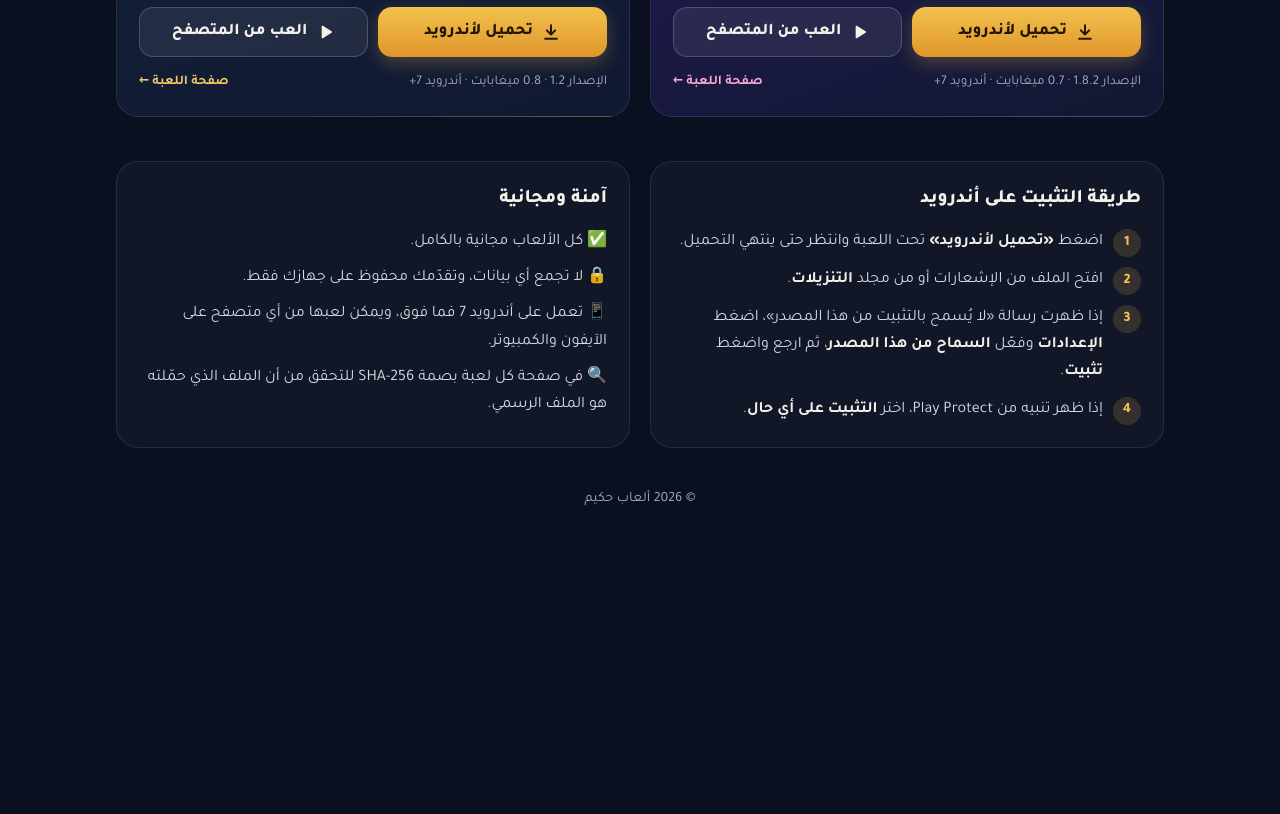
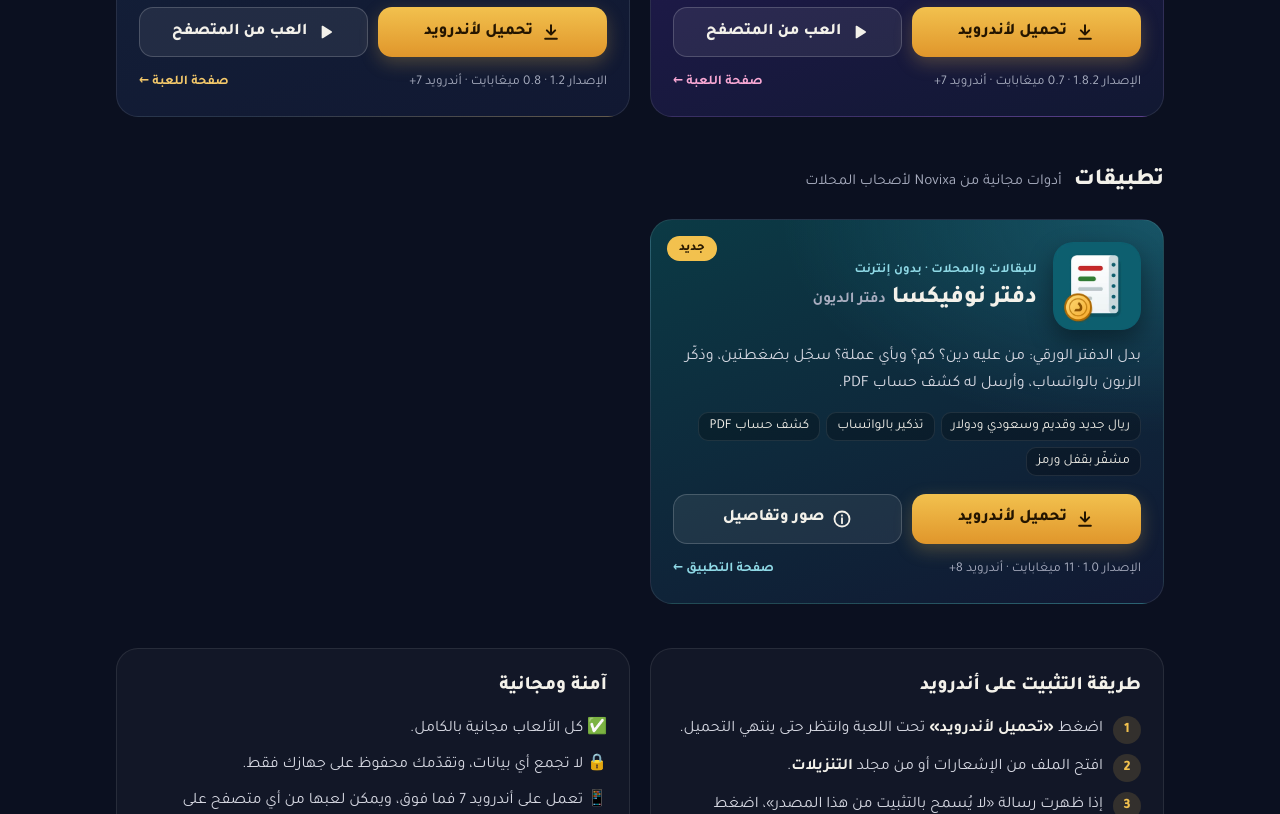
Before and after one commit to momabdu7777-maker/hakim-games, a plain HTML site: page index.html in a window 1280 px wide. Shown: the part 1021-1835 px from the top of the page. Before the commit the page ends 1564 px from the top, so only its background shows below. Drawn offline with Linux system fonts and the light colour scheme.

Commit message:
إضافة قسم «تطبيقات» وفيه دفتر نوفيكسا (دفتر ديون الزبائن للمحلات)
Co-Authored-By: Claude Opus 5.5 <noreply@anthropic.com>

```diff
--- a/index.html
+++ b/index.html
@@ -249,6 +249,13 @@ h1 span{background:linear-gradient(90deg,var(--gold),var(--gold-2));-webkit-back
 .domino{--a:#1f7a52;--b:#f2c14e;--c:#0b3325}
 .hakeem{--a:#a855f7;--b:#f9a8d4;--c:#251a55}
 .hakim{--a:#d9a441;--b:#f3c86a;--c:#14223a}
+.dafter{--a:#2a9fb4;--b:#8fd9e6;--c:#0b3a45}
+.group{margin:34px 0 0;display:flex;align-items:baseline;gap:12px;flex-wrap:wrap}
+.group h2{font-size:1.45rem;font-weight:800}
+.group p{color:var(--muted);font-size:.95rem}
+.grid.apps{grid-template-columns:repeat(auto-fill,minmax(min(100%,480px),1fr))}
+.btn-page{background:rgba(255,255,255,.07);border:1px solid rgba(255,255,255,.18)}
+.btn-page:hover{background:rgba(255,255,255,.13)}
 
 /* ---------- install ---------- */
 section.info{margin:34px 0 0;display:grid;grid-template-columns:repeat(auto-fit,minmax(min(100%,320px),1fr));gap:20px}
@@ -288,6 +295,7 @@ footer{text-align:center;color:var(--muted);font-size:.88rem;padding:40px 0 calc
   <p class="lead">ألعاب عربية مجانية للجوال: حمّل أي لعبة لأندرويد بضغطة واحدة، أو العبها مباشرة من المتصفح بلا تثبيت.</p>
   <div class="pills">
     <span class="pill"><b>4</b> ألعاب</span>
+    <span class="pill">+ <b>تطبيق</b> للمحلات</span>
     <span class="pill">مجانية بالكامل</span>
     <span class="pill">بالعربية</span>
     <span class="pill">لا تجمع أي بيانات</span>
@@ -371,6 +379,34 @@ footer{text-align:center;color:var(--muted);font-size:.88rem;padding:40px 0 calc
 
 </main>
 
+<!-- ===== تطبيقات ===== -->
+<div class="group">
+  <h2>تطبيقات</h2>
+  <p>أدوات مجانية من Novixa لأصحاب المحلات</p>
+</div>
+<div class="grid apps">
+
+  <!-- ===== دفتر نوفيكسا ===== -->
+  <article class="game dafter">
+    <span class="badge">جديد</span>
+    <div class="top">
+      <img src="icons/dafter.webp" alt="أيقونة دفتر نوفيكسا" width="88" height="88">
+      <div>
+        <span class="kind">للبقالات والمحلات · بدون إنترنت</span>
+        <h2>دفتر نوفيكسا <small>دفتر الديون</small></h2>
+      </div>
+    </div>
+    <p>بدل الدفتر الورقي: من عليه دين؟ كم؟ وبأي عملة؟ سجّل بضغطتين، وذكّر الزبون بالواتساب، وأرسل له كشف حساب PDF.</p>
+    <ul class="facts"><li>ريال جديد وقديم وسعودي ودولار</li><li>تذكير بالواتساب</li><li>كشف حساب PDF</li><li>مشفّر بقفل ورمز</li></ul>
+    <div class="actions">
+      <a class="btn btn-dl" href="https://momabdu7777-maker.github.io/dafter/dafter.apk" download><svg viewBox="0 0 24 24" fill="none" stroke="currentColor" stroke-width="2.4" stroke-linecap="round" stroke-linejoin="round"><path d="M12 4v11m-5-5 5 5 5-5M5 20h14"/></svg>تحميل لأندرويد</a>
+      <a class="btn btn-page" href="https://momabdu7777-maker.github.io/dafter/"><svg viewBox="0 0 24 24" fill="none" stroke="currentColor" stroke-width="2.2" stroke-linecap="round" stroke-linejoin="round"><circle cx="12" cy="12" r="9"/><path d="M12 11v6M12 7.5v.5"/></svg>صور وتفاصيل</a>
+    </div>
+    <div class="meta"><span>الإصدار 1.0 · 11 ميغابايت · أندرويد 8+</span><a href="https://momabdu7777-maker.github.io/dafter/">صفحة التطبيق ←</a></div>
+  </article>
+
+</div>
+
 <section class="info">
   <div class="box">
     <h3>طريقة التثبيت على أندرويد</h3>
--- a/sitemap.xml
+++ b/sitemap.xml
@@ -8,5 +8,6 @@
     <image:image><image:loc>https://hakeem-games.novixa.dev/icons/domino.webp</image:loc></image:image>
     <image:image><image:loc>https://hakeem-games.novixa.dev/icons/hakeem.webp</image:loc></image:image>
     <image:image><image:loc>https://hakeem-games.novixa.dev/icons/hakim.webp</image:loc></image:image>
+    <image:image><image:loc>https://hakeem-games.novixa.dev/icons/dafter.webp</image:loc></image:image>
   </url>
 </urlset>
```
Also changed, not shown: icons/dafter.webp (added).
